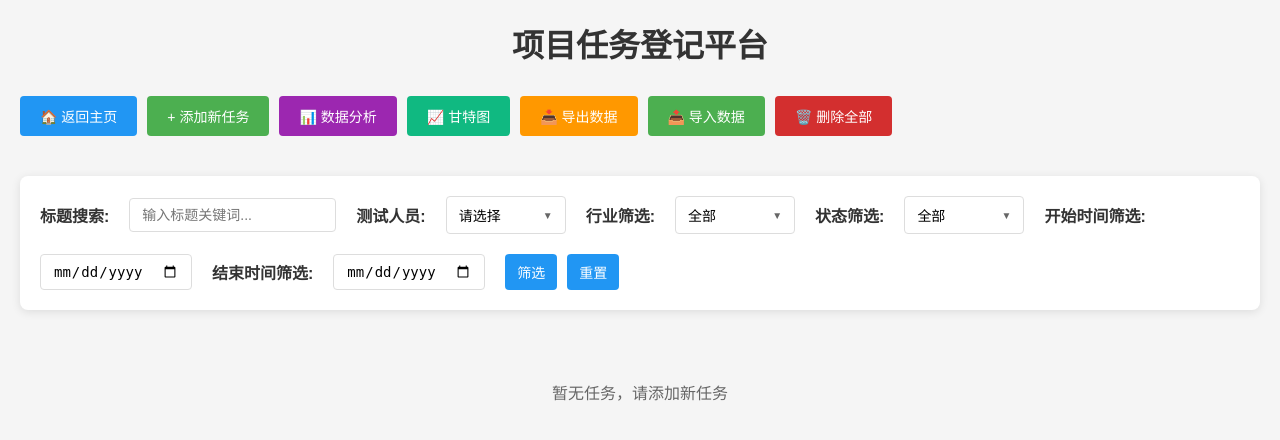
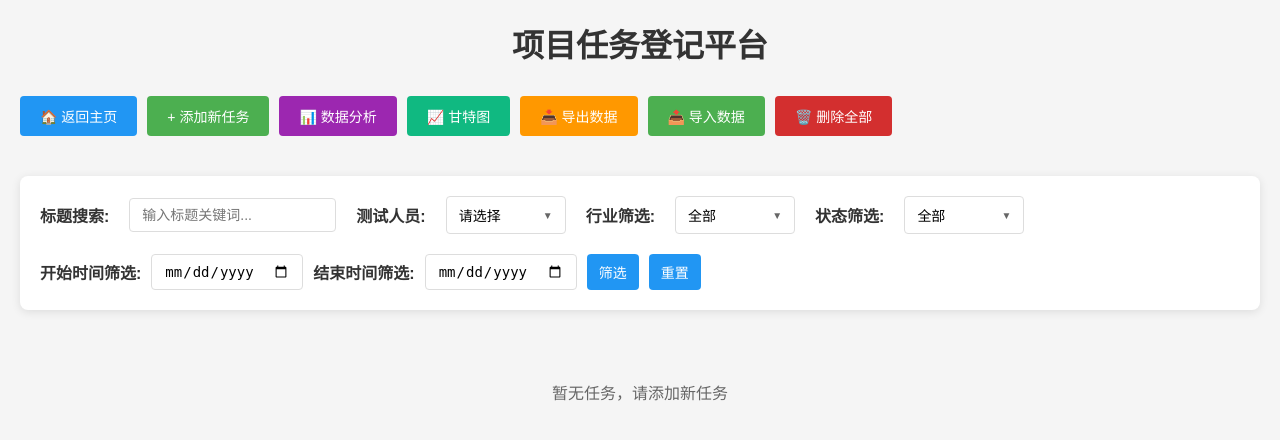
Before and after one commit to hewenfeng998/Software-Test-Platform, a Flask app: page /project in a window 1280 px wide. Shown: the top 440 px of the page. Run offline with Flask 3, Linux system fonts and the light colour scheme; the visitor is signed in with stand-in values (Sample User, id 1); data comes from the database, SQL or seed files in the repository; data that the repository does not hold is empty.

Commit message:
优化时间筛选布局：开始时间和结束时间在同一行显示

```diff
--- a/templates/index.html
+++ b/templates/index.html
@@ -762,11 +762,11 @@
                     </label>
                 </div>
             </div>
-            <label>开始时间筛选:</label>
-            <input type="date" name="start_filter" value="{{ start_filter or '' }}">
-            <label>结束时间筛选:</label>
-            <input type="date" name="end_filter" value="{{ end_filter or '' }}">
-            <div style="display: flex; gap: 10px;">
+            <div style="display: flex; align-items: center; gap: 10px;">
+                <label>开始时间筛选:</label>
+                <input type="date" name="start_filter" value="{{ start_filter or '' }}">
+                <label>结束时间筛选:</label>
+                <input type="date" name="end_filter" value="{{ end_filter or '' }}">
                 <button type="submit">筛选</button>
                 <button type="button" class="reset-btn" onclick="window.location.href='{{ url_for('index') }}'">重置</button>
             </div>
```
